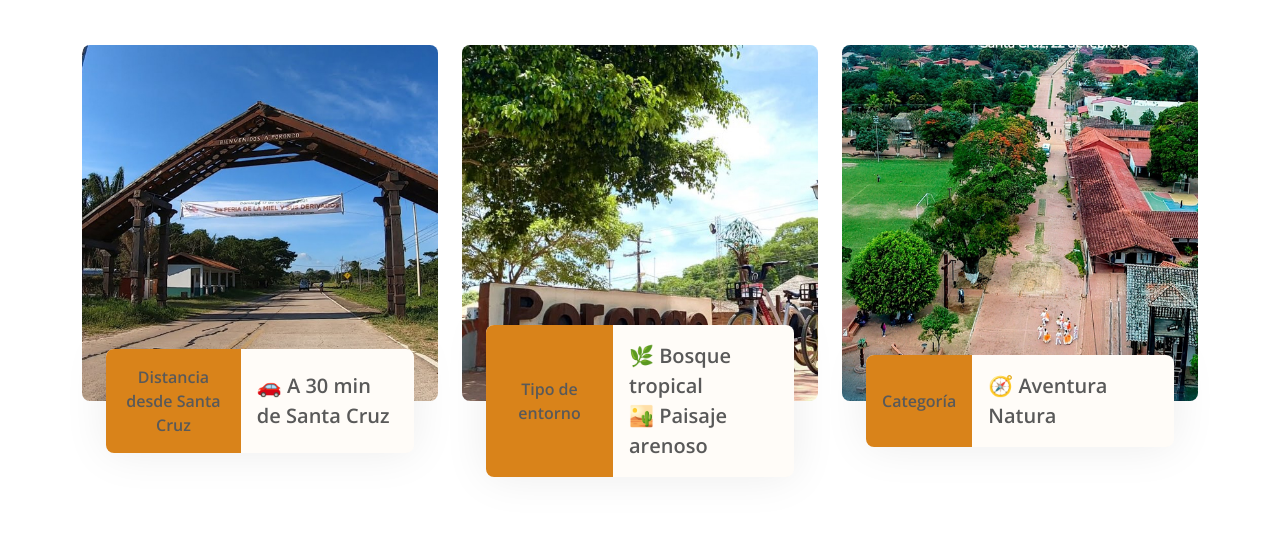
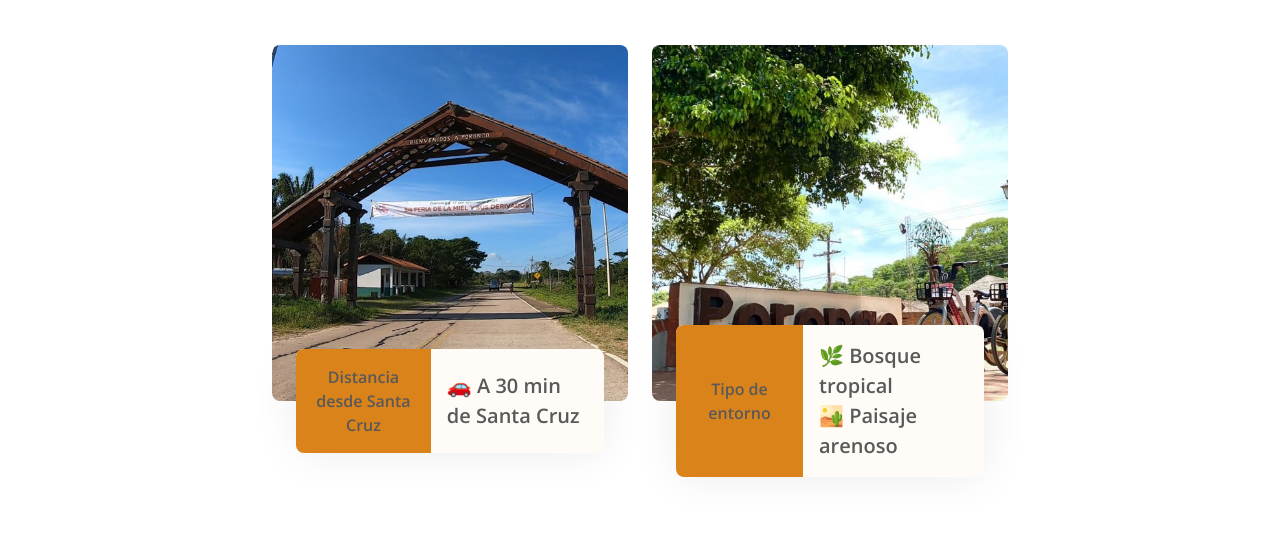
Before and after one commit to Dokof7/porongo.github.io, a plain HTML site: page sitios-naturales.html in a window 1280 px wide. Shown: the part 264-800 px from the top of the page. Drawn offline with nearby package versions, Linux system fonts and the light colour scheme.

Commit message:
Update sitios-naturales.html

```diff
--- a/sitios-naturales.html
+++ b/sitios-naturales.html
@@ -111,21 +111,6 @@
                                     </div>
                                 </div>
                                 <a href="#" class="h5 lh-base my-auto h-100 p-3">🌿 Bosque tropical<br>🏜️ Paisaje arenoso</a>
-                            </div>
-                        </div>
-                    </div>
-                    <div class="col-md-6 col-lg-4 wow bounceInUp" data-wow-delay="0.5s">
-                        <div class="blog-item">
-                            <div class="overflow-hidden rounded">
-                                <img src="img/blog-3.jpg" class="img-fluid w-100" alt="">
-                            </div>
-                            <div class="blog-content mx-4 d-flex rounded bg-light">
-                                <div class="text-dark bg-primary rounded-start">
-                                    <div class="h-100 p-3 d-flex flex-column justify-content-center text-center">
-                                        <p class="fw-bold mb-0">Categoría </p>
-                                    </div>
-                                </div>
-                                <a href="#" class="h5 lh-base my-auto h-100 p-3">🧭 Aventura Natura</a>
                             </div>
                         </div>
                     </div>
```
